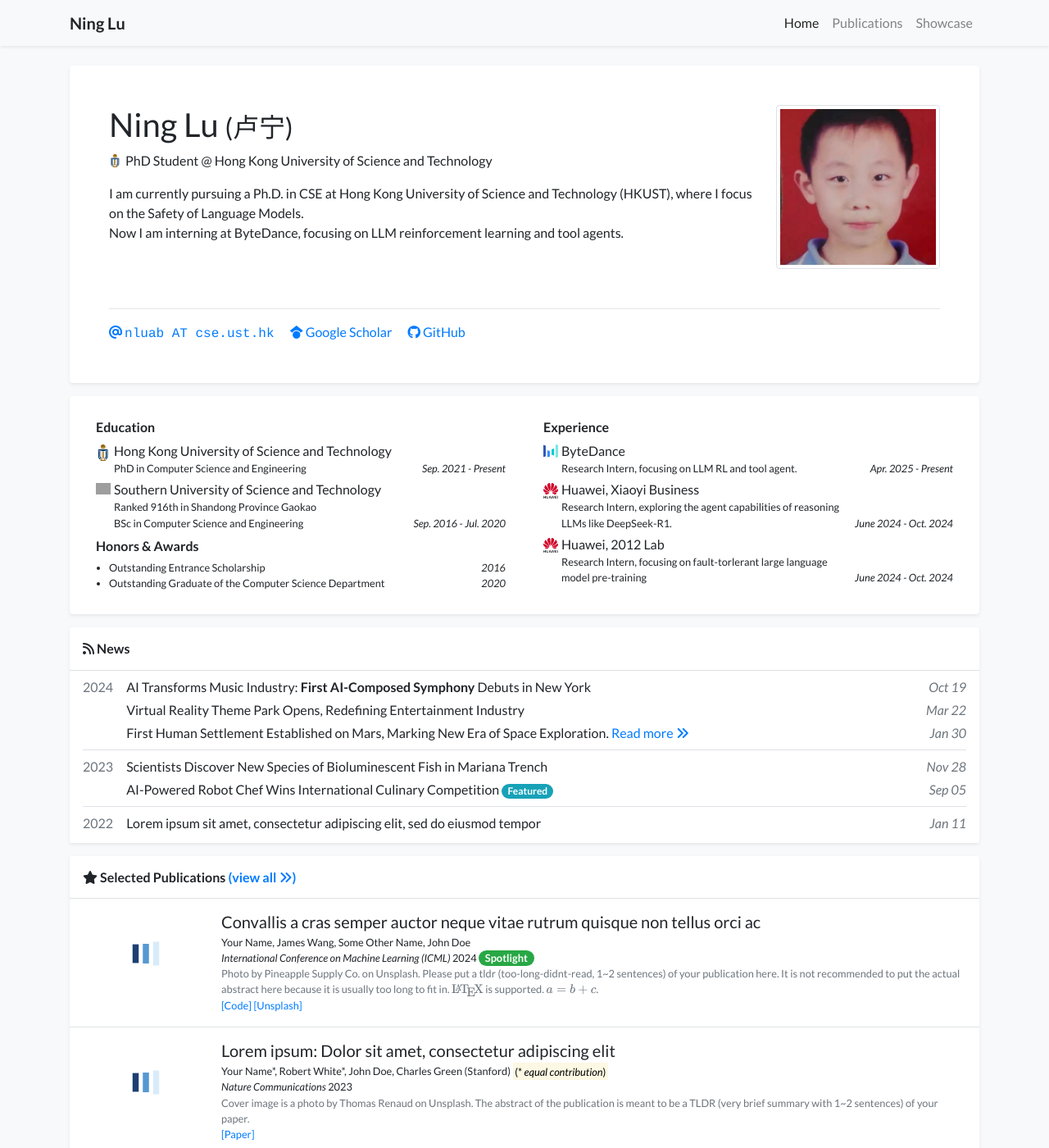
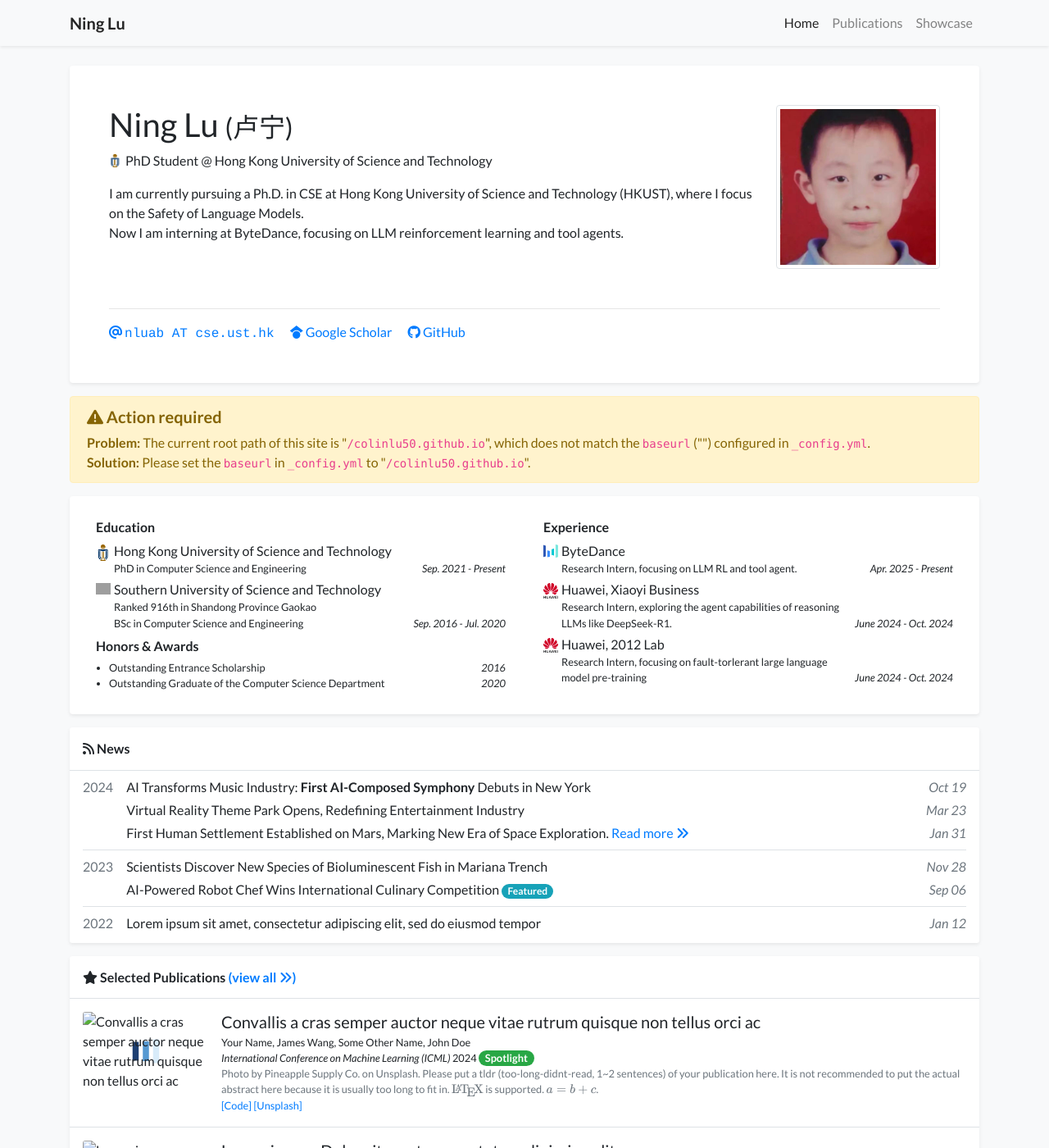
Before and after one commit to ColinLu50/colinlu50.github.io, a Jekyll site: the page built from index.html, in a window 1280 px wide and 1400 px high. Shown: the whole window at 82% size. Built offline with Jekyll 4.4.1, drawn with Linux system fonts in a browser that asks for light colours; nearby versions of some CDN libraries; a style sheet for code colours, icons or effects is not loaded; some of the changed lines change nothing that is shown; grey boxes are pictures that could not be loaded.

Commit message:
fix bug in config

```diff
--- a/_config.yml
+++ b/_config.yml
@@ -13,7 +13,8 @@
 # you will see them accessed via {{ site.title }}, {{ site.email }}, and so on.
 # You can create any custom variable you would like, and they will be accessible
 # in the templates via {{ site.myvariable }}.
-baseurl: "/academic-homepage" # the subpath of your site, e.g. /blog
+baseurl: "" # the subpath of your site, e.g. /blog
+url: ""
 
 # Build settings
 markdown: kramdown
@@ -32,9 +33,9 @@
 #   - vendor/gems/
 #   - vendor/ruby/
 
-# timezone: Asia/Shanghai
+timezone: Asia/Shanghai
 
 collections:
   - publications
   - news
-  - showcase
+#  - showcase
```
Also changed, not shown: assets/images/empty_300x200.png (deleted).
